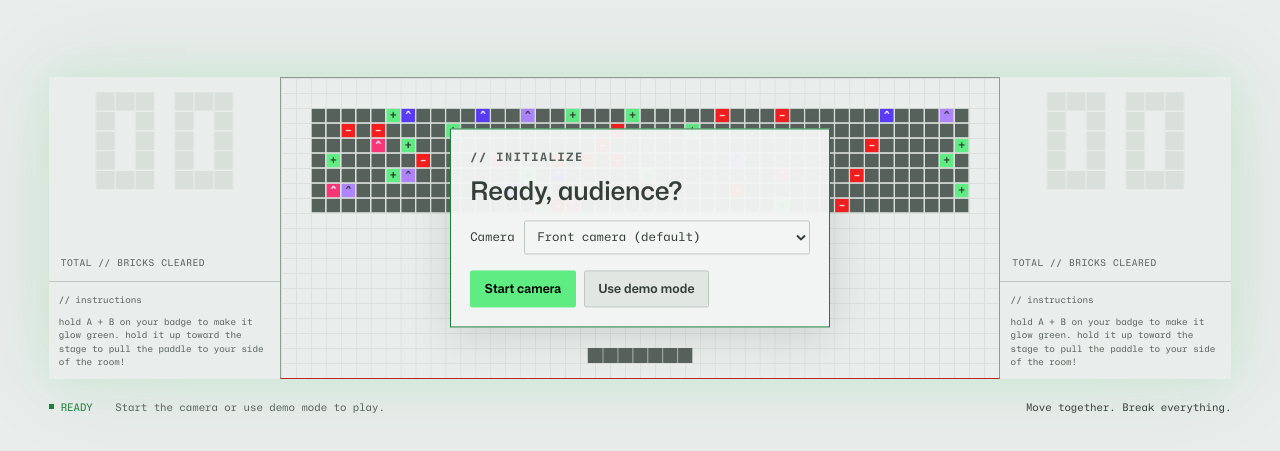
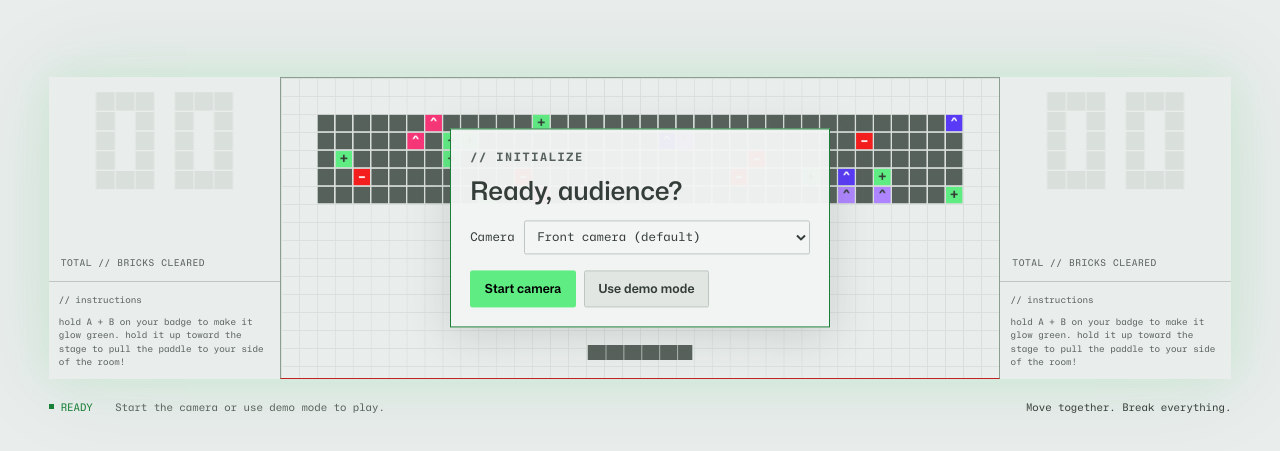
Before and after one commit to MuadSteeb/audience-breakout-playground, a plain HTML site: page audience.html in a window 1280 px wide. Shown: the part 153-604 px from the top of the page. Drawn offline with Linux system fonts and the light colour scheme.

Commit message:
Publish slower speeds and larger bricks with fewer errors
Co-authored-by: Copilot App <223556219+Copilot@users.noreply.github.com>

```diff
--- a/js/defaults.js
+++ b/js/defaults.js
@@ -1,4 +1,5 @@
-export const SCHEMA_VERSION = 3;
+export const SCHEMA_VERSION = 4;
+export const GRID_COLUMNS = 40;
 export const CHANNEL_NAME = 'audience-breakout-v1';
 export const SETTINGS_STORAGE_KEY = 'audience-breakout:settings';
 export const PRESETS_STORAGE_KEY = 'audience-breakout:presets';
@@ -33,11 +34,11 @@ export const DEFAULT_SETTINGS = Object.freeze({
     volume: 0.7,
   },
   physics: {
-    ballSpeed: 170,
+    ballSpeed: 85,
     speedUp: 1.02,
     timeScale: 1,
     ballSize: 20,
-    paddleSpeed: 700,
+    paddleSpeed: 350,
     paddleWidth: 140,
     paddleHeight: 20,
   },
--- a/js/game.js
+++ b/js/game.js
@@ -1,3 +1,5 @@
+import { DEFAULT_SETTINGS, GRID_COLUMNS } from './defaults.js';
+
 function clamp(value, min, max) {
   return Math.min(Math.max(value, min), max);
 }
@@ -30,7 +32,7 @@ export class BreakoutGame {
     this.settings = settings;
     this.resizePaddle(settings.physics.paddleWidth + this.paddleWidthBonus);
     this.paddle.height = settings.physics.paddleHeight;
-    this.paddle.y = this.height - this.paddle.height - this.width / 48;
+    this.paddle.y = this.height - this.paddle.height - this.width / GRID_COLUMNS;
     this.paddle.x = clamp(this.paddle.x, 18, this.width - this.paddle.width - 18);
     this.paddle.targetX = clamp(this.paddle.targetX, 18, this.width - this.paddle.width - 18);
     this.ball.radius = settings.physics.ballSize / 2;
@@ -59,8 +61,8 @@ export class BreakoutGame {
   }
 
   createBricks() {
-    const rows = 9;
-    const cols = 48;
+    const rows = 7;
+    const cols = GRID_COLUMNS;
     const brickWidth = this.width / cols;
     const brickHeight = brickWidth;
     this.bricks = [];
@@ -85,14 +87,15 @@ export class BreakoutGame {
       const other = Math.floor(Math.random() * (index + 1));
       [shuffled[index], shuffled[other]] = [shuffled[other], shuffled[index]];
     }
-    const specialCount = Math.round(this.bricks.length * 0.05);
-    ['strength', 'bonus', 'error'].forEach((type, group) => {
+    let assigned = 0;
+    for (const [type, rate] of [['strength', 0.05], ['bonus', 0.05], ['error', 0.025]]) {
+      const specialCount = Math.round(this.bricks.length * rate);
       for (let index = 0; index < specialCount; index += 1) {
-        const brick = shuffled[group * specialCount + index];
+        const brick = shuffled[assigned++];
         brick.type = type;
         if (type === 'strength') brick.variant = index % 3;
       }
-    });
+    }
   }
 
   resizePaddle(width) {
@@ -109,7 +112,7 @@ export class BreakoutGame {
       this.strengthSeconds = 10;
     } else if (brick.type === 'bonus' || brick.type === 'error') {
       const direction = brick.type === 'bonus' ? 1 : -1;
-      this.resizePaddle(this.paddle.width + direction * this.width / 48);
+      this.resizePaddle(this.paddle.width + direction * this.width / GRID_COLUMNS);
     }
   }
 
@@ -125,7 +128,7 @@ export class BreakoutGame {
   resetBall() {
     this.ballGeneration += 1;
     this.strengthSeconds = 0;
-    const speed = this.settings?.physics.ballSpeed || 170;
+    const speed = this.settings?.physics.ballSpeed || DEFAULT_SETTINGS.physics.ballSpeed;
     this.ball.x = this.paddle.x + this.paddle.width / 2;
     this.ball.y = this.paddle.y - this.ball.radius - 4;
     this.ball.speedX = speed * 0.7 * (Math.random() < 0.5 ? -1 : 1);
--- a/js/renderer.js
+++ b/js/renderer.js
@@ -1,3 +1,5 @@
+import { GRID_COLUMNS } from './defaults.js';
+
 function hexToRgb(hex) {
   return [
     Number.parseInt(hex.slice(1, 3), 16),
@@ -82,7 +84,7 @@ export class GameRenderer {
       context.fillStyle = settings.appearance.paddleColor;
       context.fillRect(game.paddle.x, game.paddle.y, game.paddle.width, game.paddle.height);
       context.fillStyle = '#d9dfdb';
-      const cell = width / 48;
+      const cell = width / GRID_COLUMNS;
       for (let x = cell; x < game.paddle.width; x += cell) {
         context.fillRect(game.paddle.x + x, game.paddle.y, 1, game.paddle.height);
       }
@@ -107,7 +109,7 @@ export class GameRenderer {
 
   drawGrid() {
     const context = this.context;
-    const cell = this.canvas.width / 48;
+    const cell = this.canvas.width / GRID_COLUMNS;
     context.beginPath();
     context.strokeStyle = '#d9dfdb';
     context.lineWidth = 1;
@@ -177,7 +179,7 @@ export class GameRenderer {
 
   drawEffects(game, settings) {
     const context = this.context;
-    const cell = this.canvas.width / 48;
+    const cell = this.canvas.width / GRID_COLUMNS;
     context.save();
     for (const point of this.trail) {
       const age = this.effectTime - point.at;
--- a/js/settings.js
+++ b/js/settings.js
@@ -99,7 +99,7 @@ function normalizeValue(value, rule, fallback) {
 }
 
 function migrateSettings(candidate) {
-  if (!candidate || !Number.isInteger(candidate.schemaVersion) || candidate.schemaVersion >= 3) {
+  if (!candidate || !Number.isInteger(candidate.schemaVersion) || candidate.schemaVersion >= 4) {
     return candidate;
   }
   const migrated = cloneSettings(candidate);
@@ -118,14 +118,18 @@ function migrateSettings(candidate) {
     'physics.ballSize': 24,
     'physics.paddleWidth': 168,
     'physics.paddleHeight': 18,
-  } : {
+  } : candidate.schemaVersion < 3 ? {
     'appearance.ballColor': '#ffffff',
     'appearance.paddleColor': '#ffffff',
     'appearance.stageColor': '#000000',
     'appearance.textColor': '#ffffff',
     'appearance.brickLowColor': '#363a37',
     'appearance.brickHighColor': '#454945',
-  };
+  } : {};
+  Object.assign(oldDefaults, {
+    'physics.ballSpeed': 170,
+    'physics.paddleSpeed': 700,
+  });
   for (const [path, previous] of Object.entries(oldDefaults)) {
     if (getPath(migrated, path) === previous) {
       setPath(migrated, path, getPath(DEFAULT_SETTINGS, path));
```
Also changed, not shown: operator.html (+2 -2 lines).
